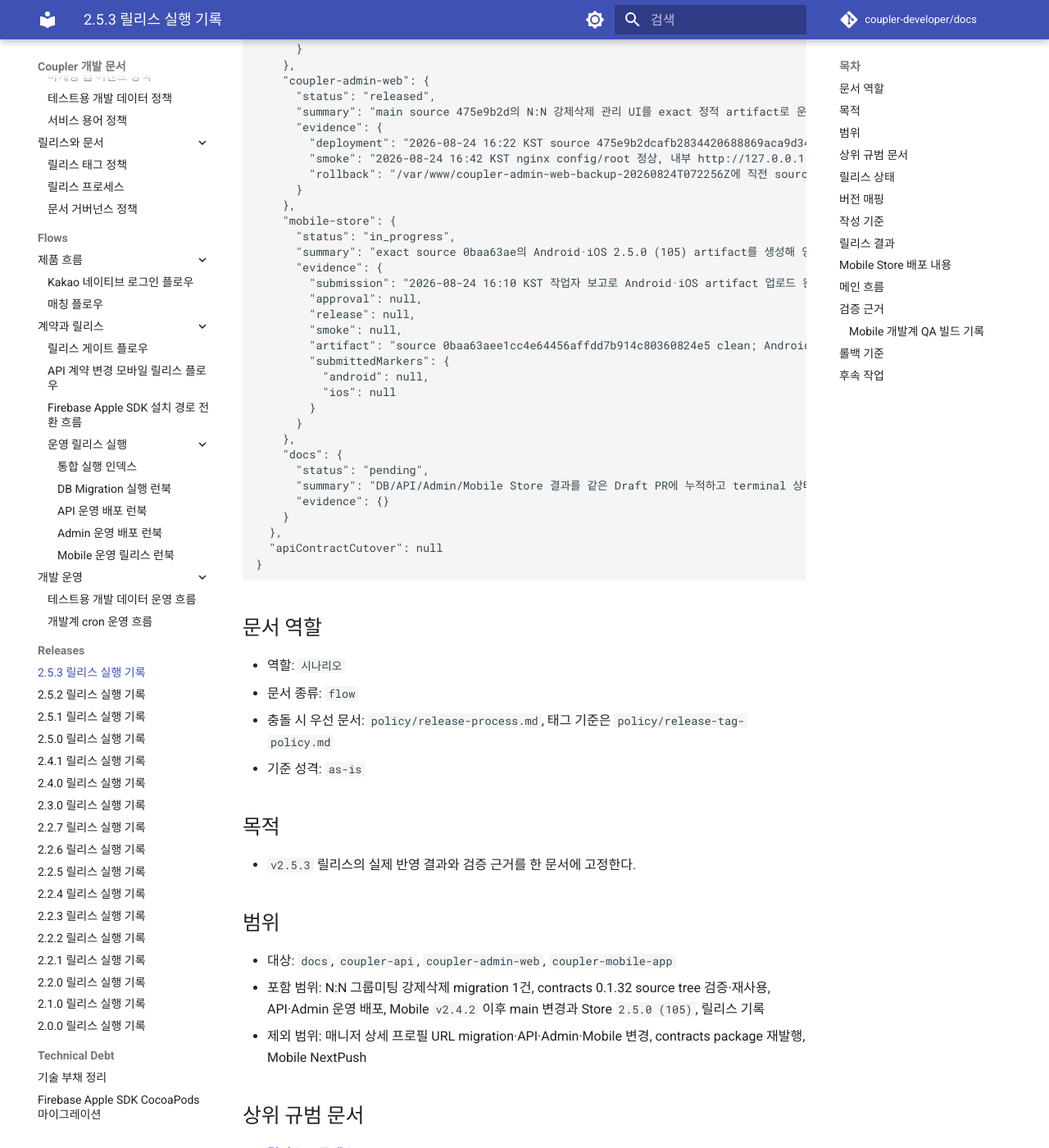
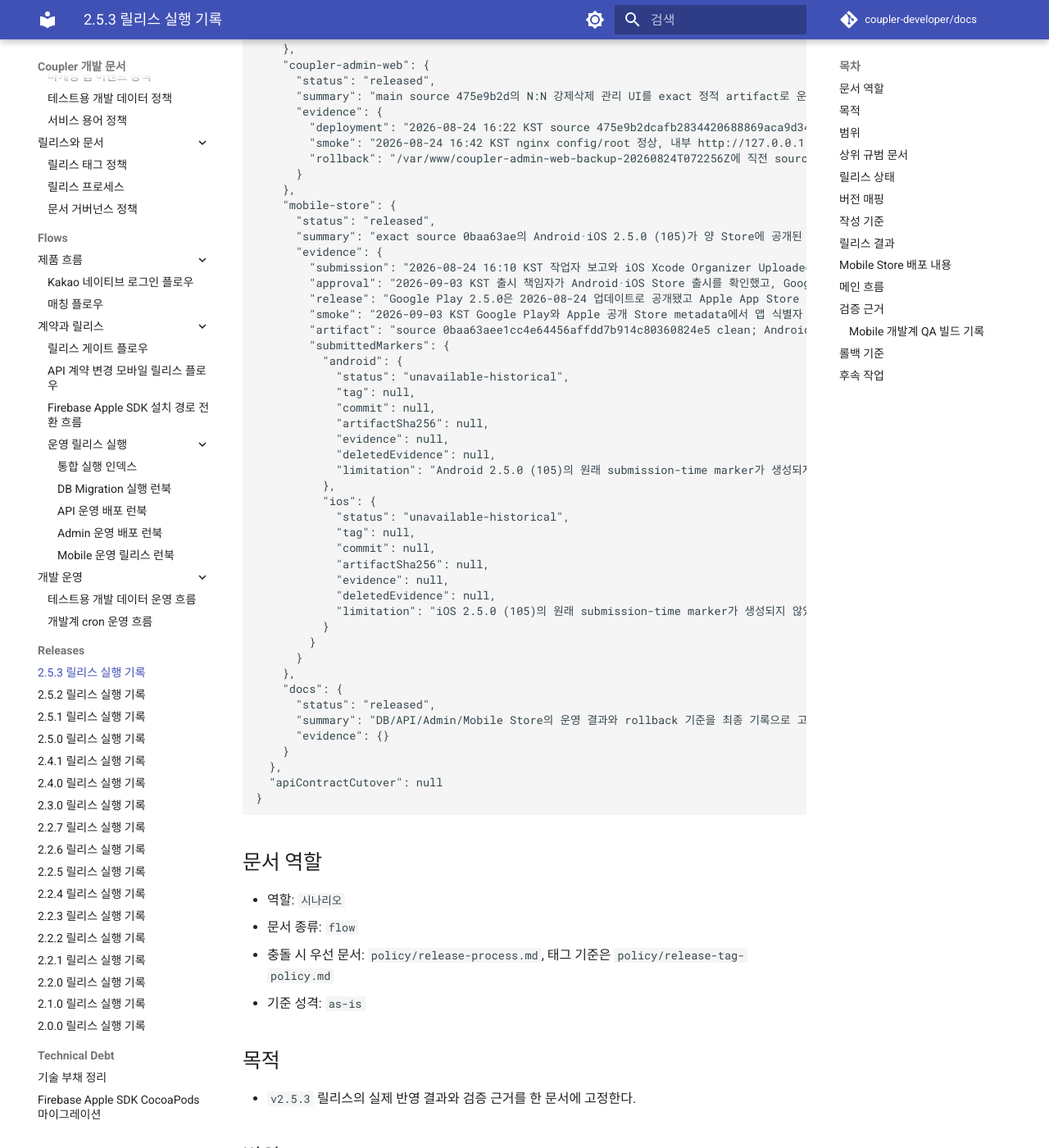
Before and after one commit to coupler-developer/docs, an MkDocs documentation site: the page built from content/releases/v2.5.3.md, in a window 1280 px wide and 1400 px high, scrolled down 4022 px. Shown: the whole window at 82% size. Built offline with MkDocs 1.6.1 and Material for MkDocs 9.7.7, drawn with Linux system fonts in a browser that asks for light colours; comment, search, counter and statistics services are not loaded; some of the changed text lies outside the part shown.

Commit message:
docs: 2.5.3 릴리스 완료 기록

````diff
--- a/content/releases/v2.5.3.md
+++ b/content/releases/v2.5.3.md
@@ -2,9 +2,8 @@
 
 ```release-metadata
 {
-  "schema": "release-metadata/v3",
   "version": "v2.5.3",
-  "status": "in_progress",
+  "status": "released",
   "releaseScopes": [
     "db-migration",
     "contracts-package",
@@ -16,7 +15,7 @@
   "extraRepoRefs": [],
   "versionMapping": {
     "docs": {
-      "tag": null,
+      "tag": "v2.5.3",
       "commit": null
     },
     "coupler-api": {
@@ -31,14 +30,14 @@
       "store": {
         "android": {
           "versionBuild": "2.5.0 (105)",
-          "releaseTag": null,
+          "releaseTag": "v2.5.0",
           "commit": "0baa63aee1cc4e64456affdd7b914c80360824e5",
           "sourceStatus": "verified",
           "limitation": null
         },
         "ios": {
           "versionBuild": "2.5.0 (105)",
-          "releaseTag": null,
+          "releaseTag": "v2.5.0",
           "commit": "0baa63aee1cc4e64456affdd7b914c80360824e5",
           "sourceStatus": "verified",
           "limitation": null
@@ -217,23 +216,39 @@
       }
     },
     "mobile-store": {
-      "status": "in_progress",
-      "summary": "exact source 0baa63ae의 Android·iOS 2.5.0 (105) artifact를 생성해 양 플랫폼 업로드를 작업자 보고로 확인했고 iOS는 Xcode Organizer의 Uploaded to Apple 화면을 확인했다. 심사 제출 상태는 아직 확인하지 않아 제출 마커를 만들지 않는다.",
+      "status": "released",
+      "summary": "exact source 0baa63ae의 Android·iOS 2.5.0 (105)가 양 Store에 공개된 것을 확인하고 같은 source에 Mobile v2.5.0 annotated tag를 고정했다. submission-time marker는 생성되지 않아 사후 제조하지 않고 platform별 한계로 기록한다.",
       "evidence": {
-        "submission": "2026-08-24 16:10 KST 작업자 보고로 Android·iOS artifact 업로드 완료; iOS 2.5.0 (105)는 Uploaded to Apple 화면 확인, 플랫폼별 심사 제출 상태는 미확인",
-        "approval": null,
-        "release": null,
-        "smoke": null,
+        "submission": "2026-08-24 16:10 KST 작업자 보고와 iOS Xcode Organizer Uploaded to Apple 화면으로 Android·iOS 2.5.0 (105) artifact 업로드를 확인했다. 이후 양 Store 공개 출시로 심사 제출·승인 완료를 확인했으나 정확한 platform별 제출 시각과 submission-time marker는 보존되지 않았다.",
+        "approval": "2026-09-03 KST 출시 책임자가 Android·iOS Store 출시를 확인했고, Google Play 공개 페이지의 2.5.0 및 Apple Lookup API의 2.5.0 (105) 공개 상태로 교차 확인했다.",
+        "release": "Google Play 2.5.0은 2026-08-24 업데이트로 공개됐고 Apple App Store 2.5.0 (105)는 2026-08-25 05:40:06 KST 공개됐다. exact source 0baa63aee1cc4e64456affdd7b914c80360824e5에 Mobile annotated tag v2.5.0을 생성해 원격 peeled commit 일치를 확인했다.",
+        "smoke": "2026-09-03 KST Google Play와 Apple 공개 Store metadata에서 앱 식별자 com.ritzy.fourhundred 및 출시 버전 2.5.0 / 2.5.0 (105)를 확인했다.",
         "artifact": "source 0baa63aee1cc4e64456affdd7b914c80360824e5 clean; Android AAB 109355108 bytes sha256 cc081cb1146ab17676932b25b19a5757dbdd70eeceda96dccfd19a4c11bb05a9, bundle sha256 6a4252725b6274693cf4e8c92576cab6ea6a3adc53f2c7deefc35387508d4286; iOS archive 2.5.0 (105), main.jsbundle sha256 46c8b32c7e1ec2eb00610631fa5764a58b339ecfb5249f7386a2168ac6e5951f, app executable sha256 42f762a69d0ac5a8ce2d60472447c1857df8f4eba314f72665d979ef13a8e882; 양 플랫폼 운영 API 1건·개발 EC2 0건",
         "submittedMarkers": {
-          "android": null,
-          "ios": null
+          "android": {
+            "status": "unavailable-historical",
+            "tag": null,
+            "commit": null,
+            "artifactSha256": null,
+            "evidence": null,
+            "deletedEvidence": null,
+            "limitation": "Android 2.5.0 (105)의 원래 submission-time marker가 생성되지 않았다. 출시 뒤 submitted 태그를 사후 생성하지 않고, 보존된 AAB hash와 exact source 및 실제 Store 출시 태그만 사용한다."
+          },
+          "ios": {
+            "status": "unavailable-historical",
+            "tag": null,
+            "commit": null,
+            "artifactSha256": null,
+            "evidence": null,
+            "deletedEvidence": null,
+            "limitation": "iOS 2.5.0 (105)의 원래 submission-time marker가 생성되지 않았다. 출시 뒤 submitted 태그를 사후 생성하지 않고, 보존된 archive hash와 exact source 및 실제 Store 출시 태그만 사용한다."
+          }
         }
       }
     },
     "docs": {
-      "status": "pending",
-      "summary": "DB/API/Admin/Mobile Store 결과를 같은 Draft PR에 누적하고 terminal 상태에서 최종 릴리스 기록과 docs tag를 준비한다.",
+      "status": "released",
+      "summary": "DB/API/Admin/Mobile Store의 운영 결과와 rollback 기준을 최종 기록으로 고정하고 병합 뒤 docs v2.5.3 태그를 생성한다.",
       "evidence": {}
     }
   },
@@ -267,17 +282,16 @@
 ## 릴리스 상태
 
 - 목표 버전: `v2.5.3`
-- 전체 상태: `in_progress`
-- 완료 범위: Mobile `2.5.0 (105)` source 병합·품질 Gate와 양 플랫폼 artifact 생성·업로드, DB migration source `a089ecd007850004cb3e6ee21224b9ad4e450ba0`의 개발·운영 pending 0, contracts 0.1.32 source tree 검증·재사용, API exact source 운영 반영·postcheck·`v2.5.3` 태그, Admin exact artifact 운영 반영·브라우저 smoke·`v2.5.3` 태그
-- 대기 범위: Store 심사 제출·승인·출시, Mobile·docs 태그
+- 전체 상태: `released`
+- 완료 범위: Mobile `2.5.0 (105)` 양 Store 공개·`v2.5.0` 태그, DB migration source `a089ecd007850004cb3e6ee21224b9ad4e450ba0`의 개발·운영 적용 대상 잔여 0건, contracts 0.1.32 source tree 검증·재사용, API exact source 운영 반영·postcheck·`v2.5.3` 태그, Admin exact artifact 운영 반영·브라우저 smoke·`v2.5.3` 태그, docs 최종 기록
 
 ## 버전 매핑
 
-- `docs`: 기록 버전 `v2.5.3`, 태그 `N/A`, 커밋 `N/A`
+- `docs`: 기록 버전 `v2.5.3`, 태그 `v2.5.3`, 커밋은 최종 기록 병합 뒤 확정
 - `coupler-api`: 태그 `v2.5.3`, 커밋 `a089ecd007850004cb3e6ee21224b9ad4e450ba0`
 - `coupler-admin-web`: 태그 `v2.5.3`, 커밋 `475e9b2dcafb2834420688869aca9d348fcf4114`
-- `coupler-mobile-app`: Android Store `2.5.0 (105)`, Android 릴리스 태그 `N/A`, Android 커밋 `0baa63aee1cc4e64456affdd7b914c80360824e5`, Android source `verified`, iOS Store `2.5.0 (105)`, iOS 릴리스 태그 `N/A`, iOS 커밋 `0baa63aee1cc4e64456affdd7b914c80360824e5`, iOS source `verified`, NextPush `N/A`, NextPush 커밋 `N/A`
-- Store 제출 마커 태그와 증빙 이관/삭제: `N/A` - artifact 업로드 후 심사 제출 상태 미확인
+- `coupler-mobile-app`: Android Store `2.5.0 (105)`, Android 릴리스 태그 `v2.5.0`, Android 커밋 `0baa63aee1cc4e64456affdd7b914c80360824e5`, Android source `verified`, iOS Store `2.5.0 (105)`, iOS 릴리스 태그 `v2.5.0`, iOS 커밋 `0baa63aee1cc4e64456affdd7b914c80360824e5`, iOS source `verified`, NextPush `N/A`, NextPush 커밋 `N/A`
+- Store 제출 마커 태그와 증빙 이관/삭제: Android·iOS 모두 submission-time marker 미생성으로 `unavailable-historical`; 사후 submitted 태그를 만들지 않고 artifact hash·exact source·Store 출시 태그를 최종 근거로 고정
 
 ## 작성 기준
 
@@ -307,7 +321,7 @@
 
 ## 릴리스 결과
 
-- 현재 결과: `in_progress` - PR #199 head `7cd8d284a134a1a0b567d1be9c9df80a87e4009d`의 CI 3/3과 공통 preflight를 통과한 뒤 API postcheck를 다시 수행했다. API `a089ecd0`과 Admin `475e9b2d`는 운영 반영·smoke와 각 레포 원격 `v2.5.3` 태그까지 완료했다. Google Play IAP 401은 계속되지만 IAP source diff 0인 배포 전 기존 운영 장애로 분리했다. Mobile `0baa63ae`의 Android·iOS `2.5.0 (105)` artifact는 운영 API를 품은 상태로 업로드됐고 심사 제출 확인을 기다린다.
+- 현재 결과: `released` - API `a089ecd0`과 Admin `475e9b2d`의 운영 반영·smoke·각 레포 원격 `v2.5.3` 태그, Mobile `0baa63ae`의 Android·iOS `2.5.0 (105)` 양 Store 공개와 원격 `v2.5.0` 태그를 확인했다. Google Play IAP 401은 IAP source diff 0인 배포 전 기존 운영 장애로 분리했고, submission-time marker 미생성은 platform별 역사적 한계로 닫았다.
 
 ## Mobile Store 배포 내용
 
@@ -325,7 +339,7 @@
 3. 같은 Draft docs PR에서 상태를 `pending`으로 전환하고 현재 head CI와 공통 preflight를 통과한다.
 4. API `a089ecd0` source의 강제삭제 migration 1건만 개발계와 운영계에 순서대로 확인·적용한다.
 5. API·Admin 운영 배포와 postcheck를 수행하고 허용된 서비스 태그를 고정한다.
-6. Mobile `2.5.0 (105)` platform artifact를 제출하고 승인·출시·smoke와 제출 마커 증빙을 완료한다.
+6. Mobile `2.5.0 (105)`의 양 Store 공개를 확인하고 exact source에 `v2.5.0` annotated tag를 고정했다. submission-time marker는 사후 생성하지 않고 한계로 기록했다.
 7. 같은 docs PR을 terminal 기록으로 닫아 병합한 뒤 docs 태그·Release·Pages를 postcheck한다.
 
 ## 검증 근거
@@ -356,5 +370,5 @@
 
 ## 후속 작업
 
-- 남은 범위: 새 docs in-progress head CI·preflight, Store 심사 제출·승인·출시, Mobile·docs 태그와 postcheck. API Google Play IAP 401은 이번 릴리스 회귀가 아닌 별도 운영 장애로 후속한다.
-- 완료 조건: 포함 scope의 실제 증빙과 서비스 태그를 고정하고 terminal docs 기록·Release·Pages postcheck를 완료한다.
+- 남은 범위: final PR CI·검증, 병합 뒤 docs `v2.5.3` 태그·GitHub Release·Pages postcheck. API Google Play IAP 401은 이번 릴리스 회귀가 아닌 별도 운영 장애로 후속한다.
+- 완료 조건: 충족 - 포함 scope의 실제 증빙과 서비스 태그를 고정했으며 final PR 병합 뒤 docs tag·Release·Pages만 운영 postcheck한다.
````
